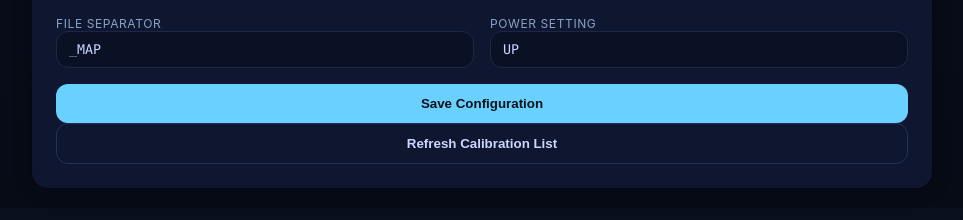
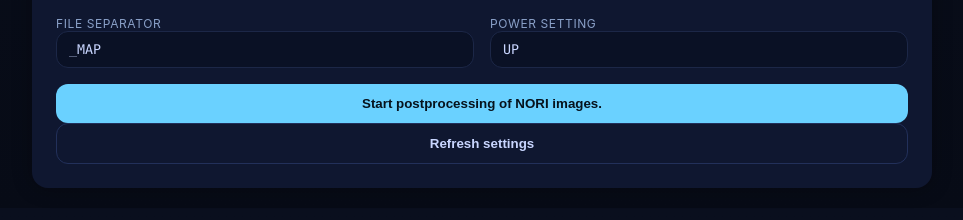
Before and after one commit to MDyakova/nori_data_postprocessing, a Flask app: page / in a window 1280 px wide. Shown: the part 580-800 px from the top of the page, without its empty margins (158-1121 px from the left). Run offline with Flask 3, Linux system fonts and the light colour scheme; data that the repository does not hold is empty.

Commit message:
folder list

```diff
--- a/templates/home.html
+++ b/templates/home.html
@@ -74,8 +74,8 @@
           <input type="text" id="powersetting" name="powersetting" value="{{ defaults.powersetting }}">
         </div>
         <div class="field full">
-          <button class="primary" type="submit">Save Configuration</button>
-          <button class="ghost" type="button" id="refresh-cal">Refresh Calibration List</button>
+          <button class="primary" type="submit">Start postprocessing of NORI images.</button>
+          <button class="ghost" type="button" id="refresh-cal">Refresh settings</button>
         </div>
       </form>
     </div>
@@ -105,6 +105,7 @@
         cb.type = 'checkbox';
         cb.name = 'selected_folders';
         cb.value = f;
+        cb.checked = true;
         label.appendChild(cb);
         label.appendChild(document.createTextNode(f));
         container.appendChild(label);
--- a/utilities.py
+++ b/utilities.py
@@ -633,6 +633,7 @@ def tiles_stitching(all_if_files,
     out_stitched  = os.path.join(path_stitched, sample_name + '_MAP' + map_name + '.tif')
 
     # Fluorescent files stitching
+    print(all_if_files)
     if len(all_if_files)>0:
         samples_if = []
         for file in all_if_files:
@@ -648,6 +649,7 @@ def tiles_stitching(all_if_files,
         df_name = samples_if[samples_if['sample_name']==sample_name]
         df_map = df_name[df_name['map_name']==map_name]
         print(df_map['tile_id'].max())
+        df_map.to_csv('test.csv')
         tiles_number = int(df_map['tile_id'].max())
 
         all_tile_if_files = []
```
